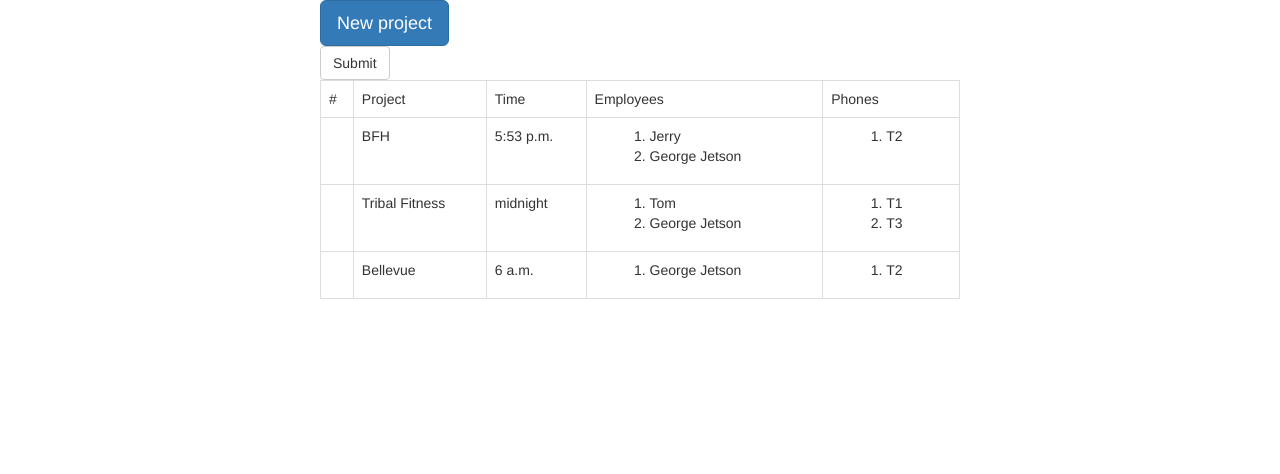
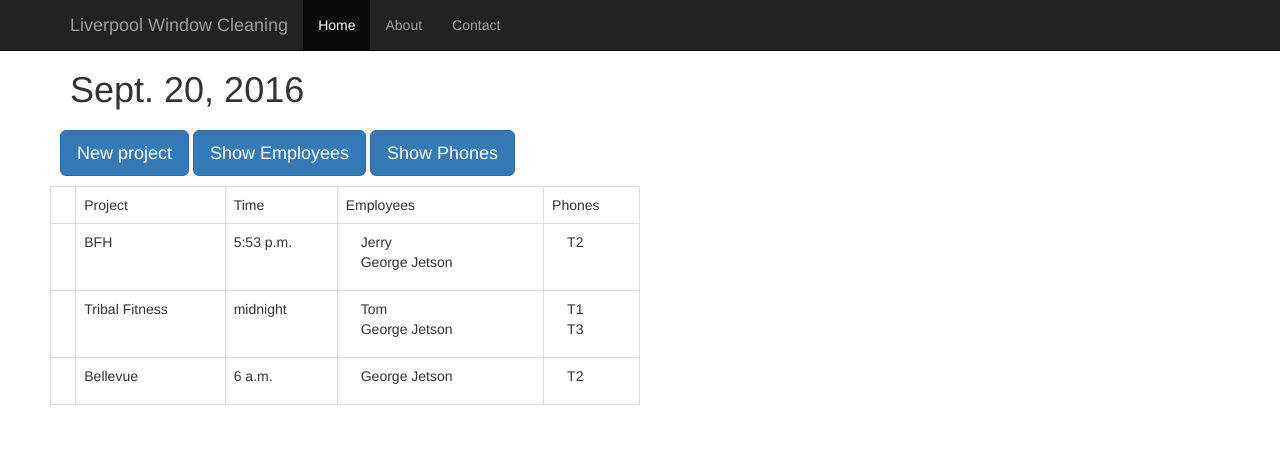
Before and after one commit to rubacalypse/alabama, a Django app: page / in a window 1280 px wide. Shown: the top 474 px of the page. Run offline with Django 3.2, Linux system fonts and the light colour scheme; data comes from the database, SQL or seed files in the repository; both versions use the stored data as it was after the commit; some libraries are stand-ins or nearby versions.

Commit message:
Before flexbox

```diff
--- a/daily/templates/daily/div-test.html
+++ b/daily/templates/daily/div-test.html
@@ -8,6 +8,13 @@
       <script src="https://code.jquery.com/jquery-1.12.4.js"></script>
       <script src="https://code.jquery.com/ui/1.12.0/jquery-ui.js"></script>
       <link rel="stylesheet" type="text/css" href= "{% static 'daily/bootstrap.min.css' %}"/>
+
+    <!-- IE10 viewport hack for Surface/desktop Windows 8 bug -->
+    <link href="../../assets/css/ie10-viewport-bug-workaround.css" rel="stylesheet">
+
+    <!-- Custom styles for this template -->
+    <link href="starter-template.css" rel="stylesheet">
+
       <!-- Bootstrap theme -->
       <script src="{% static 'daily/bootstrap.min.js' %}"></script>
       <script src="{% static 'daily/docs.min.js' %}"></script>
@@ -17,20 +24,54 @@
 
     </head>
     <body>
+      <nav class="navbar navbar-inverse navbar-fixed-top">
+      <div class="container">
+        <div class="navbar-header">
+          <button type="button" class="navbar-toggle collapsed" data-toggle="collapse" data-target="#navbar" aria-expanded="false" aria-controls="navbar">
+            <span class="sr-only">Toggle navigation</span>
+            <span class="icon-bar"></span>
+            <span class="icon-bar"></span>
+            <span class="icon-bar"></span>
+          </button>
+          <a class="navbar-brand" href="#">Liverpool Window Cleaning</a>
+        </div>
+        <div id="navbar" class="collapse navbar-collapse">
+          <ul class="nav navbar-nav">
+            <li class="active"><a href="#">Home</a></li>
+            <li><a href="#about">About</a></li>
+            <li><a href="#contact">Contact</a></li>
+          </ul>
+        </div><!--/.nav-collapse -->
+      </div>
+      </nav>
+
+      <div class="container">
+
+      <div class="starter-template">
+        <h1>{{ date }}</h1>
+      </div>
+
+    </div><!-- /.container -->
+
       <div id="daily-view">
-        <button type="button" class="btn btn-primary btn-lg" onclick="addProject()">New project</button>
+        <div id="form-fields">
+        <button type="button" class="btn btn-primary btn-lg" id="new-proj-button" onclick="addProject()">New project</button>
+        <button type="button" class="btn btn-primary btn-lg" id="show-emps-button" onclick="showEmps()">Show Employees</button>
+        <button type="button" class="btn btn-primary btn-lg" id="show-phones-button" onclick="showPhones()">Show Phones</button>
+
         <form method="post" action="new_project" onsubmit="saveProject()">
           {% csrf_token %}
-          <button type="submit" class="btn btn-default">Submit</button>
+          <button type="submit" class="btn btn-primary btn-lg" id="save-button">Save</button>
           <input type="hidden" name="proj-name" id="proj-name"/>
           <input type="hidden" name="proj-time" id="proj-time"/>
           <input type="hidden" name="proj-emps" id="proj-emps"/>
           <input type="hidden" name="proj-phone" id="proj-phone"/>
         </form>
+      </div>
           <table class="table table-bordered" id="daily-table">
           <tbody>
             <tr>
-              <td>#</td>
+              <td>  </td>
               <td>Project</td>
               <td>Time</td>
               <td>Employees</td>
@@ -66,10 +107,44 @@
 
 
         <style type="text/css">
-          body {
-            margin: auto;
+
+          #form-fields {
+            padding: 10px;
+          }
+
+          #save-button {
+            display: none;
+            background: green;
+          }
+
+          #show-emps-button {
+            display: inline-block;
+          }
+
+          #daily-table {
             width: 50%;
           }
+          ol {
+            -webkit-padding-start: 0px;
+            list-style-type: none;
+          }
+
+          ol li {
+            float: center;
+          }
+
+          #emps_list li{
+            border: 1px solid black;
+            padding: 10px;
+            margin: 0 auto;
+
+          }
+
+          body {
+            padding: 50px;
+            margin: auto;
+          }
+
           body.dragging, body.dragging * {
             cursor: move !important;
           }
@@ -104,9 +179,10 @@
         </style>
 
         <script>
-          var e_names = {{ emp_names|safe }};
 
           function saveProject(){
+            $('#save-button').toggle();
+            $('#save-button').css("display", "inline-block");
             $('#proj-name').val($('#new-name').val());
             $('#proj-time').val($('#new-time').val());
             $('#proj-emps').val($('#new-emps').val());
@@ -132,10 +208,8 @@
                     .append($("<ol class='nested_with_switch' id='emps_list'>"))))
             );
 
-            for (let e of e_names) {
-              $('#emps_list').append($('<li>').append(e));
-            }
-
+            $('#new-proj-button').toggle();
+            $('#save-button').toggle();
             $('#new-name').focus();
             $('#new-time').timepicker({
               'step': function(i) {
@@ -187,16 +261,6 @@
                 }
               });
 
-              $("ol.simple_with_drop").sortable({
-                  group: 'no-drop',
-                    handle: 'i.icon-move',
-                      onDragStart: function ($item, container, _super) {
-                            // Duplicate items of the no drop area
-                                if(!container.options.drop)
-                                      $item.clone().insertAfter($item);
-                                          _super($item, container);
-                                            }
-              });
 
 
               $('.item-list').sortable({
--- a/daily/views.py
+++ b/daily/views.py
@@ -10,9 +10,12 @@ def index(request):
   today = timezone.now().date()
   todays_schedule = Project.objects.filter(date=today)
   employees = Employee.objects.all()
-  employee_names = [e.name for e in employees]
-  e_names = json.dumps(employee_names)
-  context = {'schedule': todays_schedule, 'date': today, 'emp_names': e_names}
+  #employee_names = [e.name for e in employees]
+  #e_names = json.dumps(employee_names)
+  date = datetime.date(int(today.year), int(today.month), int(today.day))
+
+  context = {'date': date, 'schedule': todays_schedule, 'date': today, 'emp_names': employees}
+
   return render(request, 'daily/div-test.html/', context)
 
 def show_schedule(request, year, month, day):
```
Also changed, not shown: db.sqlite3, 1 other file.
